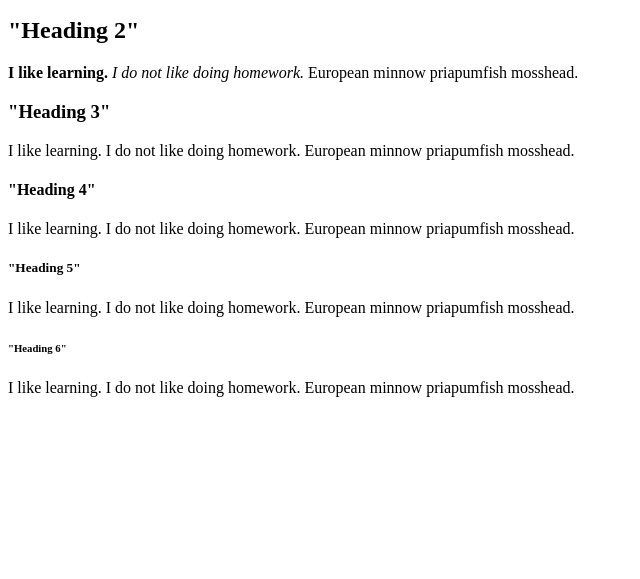
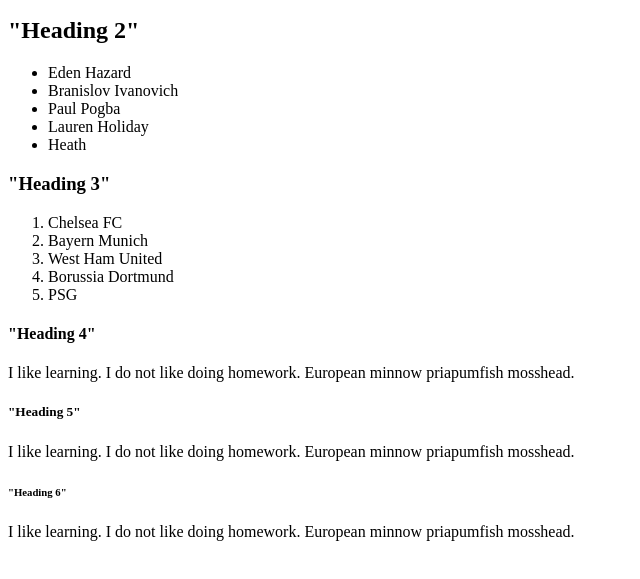
Before and after one commit to goagray/goagray.github.io, a plain HTML site: page challenge-3.html in a window 1280 px wide. Shown: the part 141-720 px from the top of the page, without its empty margins (0-640 px from the left). Drawn offline with Linux system fonts and the light colour scheme.

Commit message:
Add Ordered and Unordered Lists

```diff
--- a/challenge-3.html
+++ b/challenge-3.html
@@ -21,18 +21,45 @@
     <h2>
       "Heading 2"
     </h2>
-    <p>
-      <strong>I like learning.</strong> <em>I do not like doing homework.</em>
-      European minnow priapumfish mosshead.
-    </p>
+    <ul>
+      <li>
+        Eden Hazard
+      </li>
+      <li>
+        Branislov Ivanovich
+      </li>
+      <li>
+        Paul Pogba
+      </li>
+      <li>
+        Lauren Holiday
+      </li>
+      <li>
+        Heath
+      </li>
+
+    </ul>
 
     <h3>
       "Heading 3"
     </h3>
-    <p>
-      I like learning. I do not like doing homework.
-      European minnow priapumfish mosshead.
-    </p>
+    <ol>
+      <li>
+        Chelsea FC
+      </li>
+      <li>
+        Bayern Munich
+      </li>
+      <li>
+        West Ham United
+      </li>
+      <li>
+        Borussia Dortmund
+      </li>
+      <li>
+        PSG
+      </li>
+    </ol>
 
     <h4>
       "Heading 4"
```
